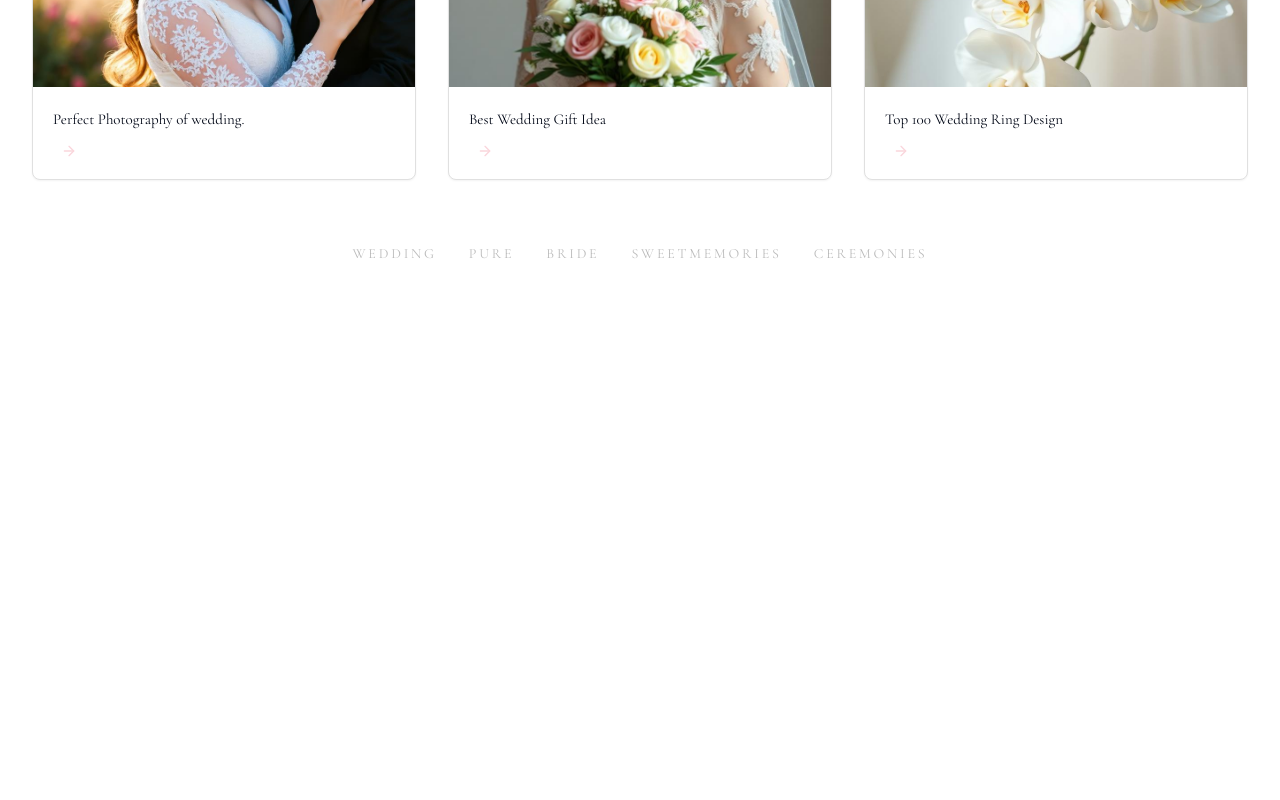
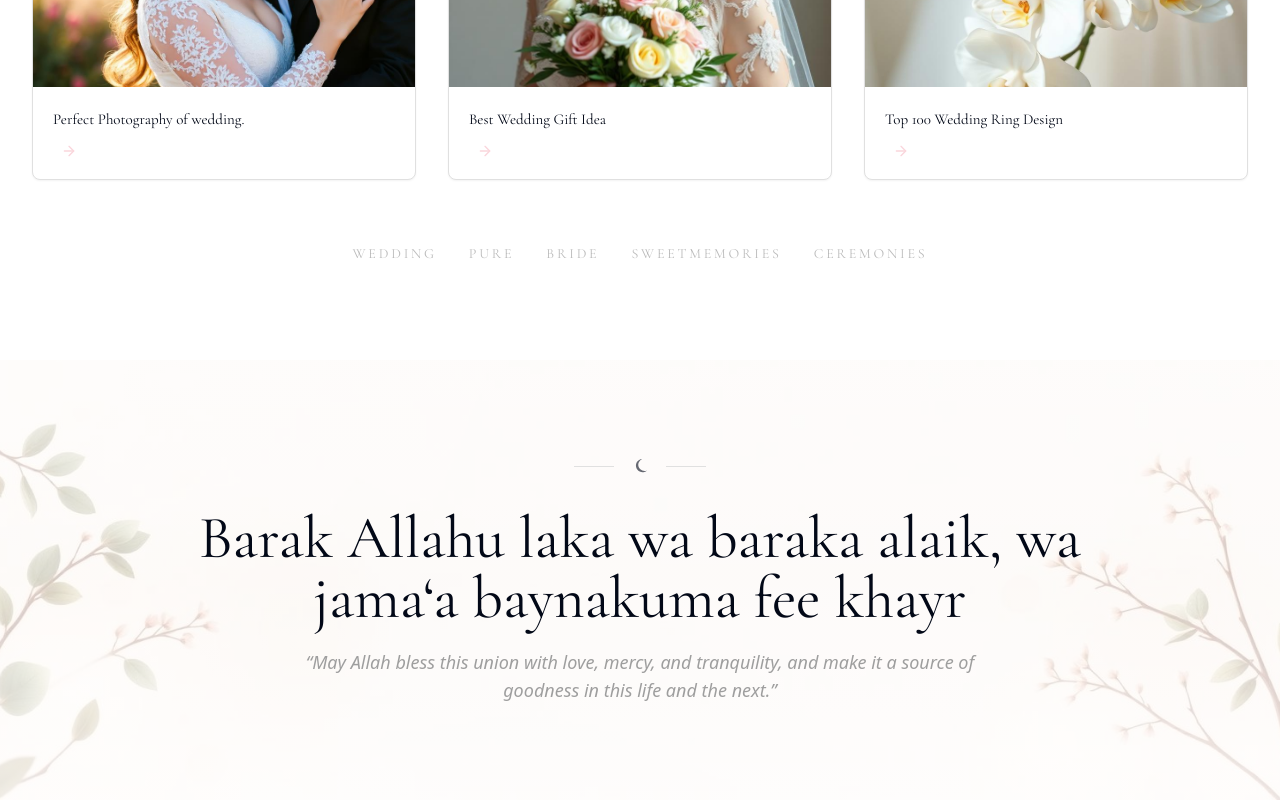
Before and after one commit to syedbadeshah76/wedding-themed, a React (Vite) app: page / in a window 1280 px wide. Shown: the part 4774-5574 px from the top of the page. Before the commit the page ends 5134 px from the top, so only its background shows below. Built offline with nearby package versions, Linux system fonts and the light colour scheme.

Commit message:
Add Islamic quote section
Adds a new section with an Islamic quote and its translation, following the website's theme.

```diff
--- /dev/null
+++ b/src/components/sections/BlessingQuote.tsx
@@ -0,0 +1,56 @@
+import bgImage from "@/assets/blessing-bg.jpg";
+
+const CrescentDivider = () => (
+  <div className="relative mx-auto flex items-center justify-center gap-4 text-muted-foreground">
+    <span className="h-px w-10 bg-border" aria-hidden />
+    <svg
+      width="20"
+      height="20"
+      viewBox="0 0 24 24"
+      aria-hidden
+      className="text-foreground/60"
+    >
+      <path
+        d="M14.5 3.5a8 8 0 1 0 6 13.9 7 7 0 1 1-6-13.9Z"
+        fill="currentColor"
+      />
+    </svg>
+    <span className="h-px w-10 bg-border" aria-hidden />
+  </div>
+);
+
+const BlessingQuote = () => {
+  return (
+    <section aria-labelledby="blessing-title" className="relative isolate bg-background">
+      <div className="absolute inset-0 -z-10 overflow-hidden">
+        <img
+          src={bgImage}
+          alt="Soft floral background with subtle leaves"
+          loading="lazy"
+          className="h-full w-full object-cover opacity-70"
+        />
+        <div className="absolute inset-0 bg-gradient-to-b from-background/70 via-background/60 to-background/80" aria-hidden />
+      </div>
+
+      <div className="container py-16 md:py-24">
+        <header className="text-center mb-6 md:mb-8">
+          <CrescentDivider />
+        </header>
+
+        <div className="mx-auto max-w-5xl text-center">
+          <h2 id="blessing-title" className="sr-only">Wedding Blessing Quote</h2>
+          <blockquote className="font-display text-3xl leading-snug text-foreground md:text-5xl lg:text-6xl">
+            <p>
+              {"Barak Allahu laka wa baraka alaik, wa jama‘a baynakuma fee khayr"}
+            </p>
+          </blockquote>
+          <p className="mt-5 text-base md:text-lg text-muted-foreground max-w-2xl mx-auto italic">
+            “May Allah bless this union with love, mercy, and tranquility, and make it a source of goodness in this life and the next.”
+          </p>
+        </div>
+      </div>
+    </section>
+  );
+};
+
+export default BlessingQuote;
--- a/src/pages/Index.tsx
+++ b/src/pages/Index.tsx
@@ -8,6 +8,7 @@ import CountdownBanner from "@/components/sections/CountdownBanner";
 import StoryTimeline from "@/components/sections/StoryTimeline";
 import WhenWhere from "@/components/sections/WhenWhere";
 import LatestNews from "@/components/sections/LatestNews";
+import BlessingQuote from "@/components/sections/BlessingQuote";
 const Nav = () => (
   <header className="w-full border-b border-border">
     <div className="container flex items-center justify-between py-6">
@@ -111,6 +112,8 @@ const Index = () => {
         <WhenWhere />
         {/* From Our Latest News Section */}
         <LatestNews />
+        {/* Blessing Quote Section */}
+        <BlessingQuote />
       </main>
     </div>
   );
```
Also changed, not shown: src/assets/blessing-bg.jpg (added).
